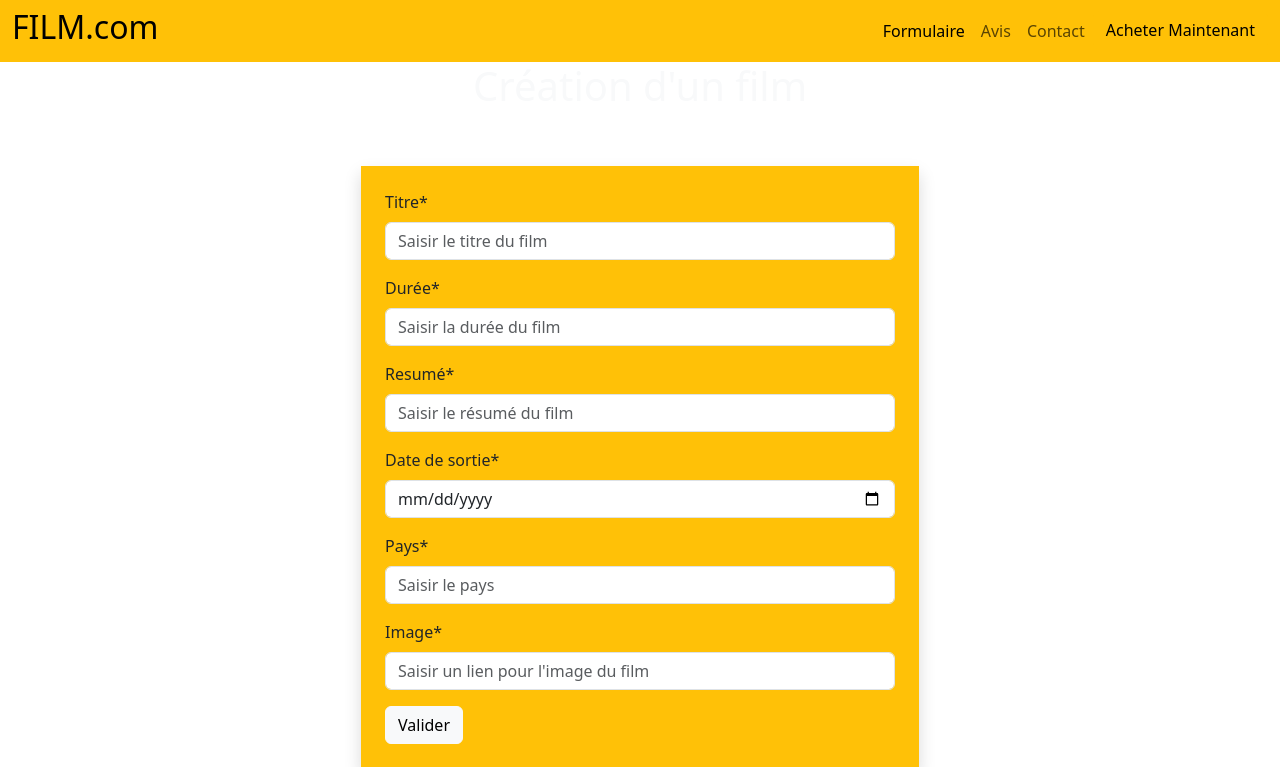
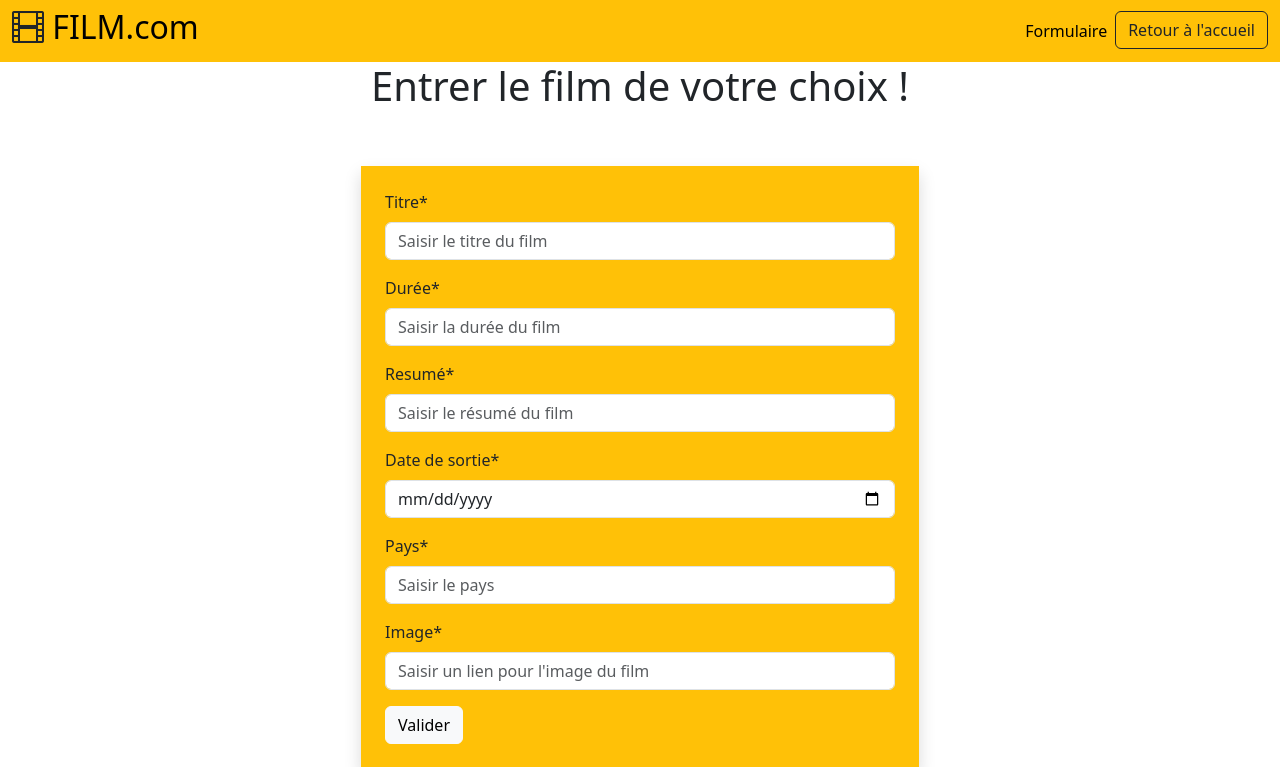
Before and after one commit to DASILVAClement/projet-cinema, a PHP site: page /formulaire.php in a window 1280 px wide. Shown: the top 767 px of the page. Run offline with PHP 8.4, Linux system fonts and the light colour scheme.

Commit message:
Petit ajustement

```diff
--- a/detail_film.php
+++ b/detail_film.php
@@ -23,6 +23,7 @@ $requete->execute();
           content="width=device-width, user-scalable=no, initial-scale=1.0, maximum-scale=1.0, minimum-scale=1.0">
     <meta http-equiv="X-UA-Compatible" content="ie=edge">
     <link href="assets/css/bootstrap.min.css" rel="stylesheet">
+    <link rel="stylesheet" href="https://cdn.jsdelivr.net/npm/bootstrap-icons@1.11.3/font/bootstrap-icons.min.css">
     <title>Document</title>
 </head>
 <body class="">
--- a/formulaire.php
+++ b/formulaire.php
@@ -80,12 +80,13 @@ if ($_SERVER["REQUEST_METHOD"] === "POST") {
           content="width=device-width, user-scalable=no, initial-scale=1.0, maximum-scale=1.0, minimum-scale=1.0">
     <meta http-equiv="X-UA-Compatible" content="ie=edge">
     <link href="../assets/css/bootstrap.min.css" rel="stylesheet">
+    <link rel="stylesheet" href="https://cdn.jsdelivr.net/npm/bootstrap-icons@1.11.3/font/bootstrap-icons.min.css">
     <title>Formulaire</title>
 </head>
 <body>
 <!--Insertion d'un menu-->
 <?php include_once 'menu.php' ?>
-<h1 class="text-center text-light">Création d'un film</h1>
+<h1 class="text-center text-dark">Entrer le film de votre choix !</h1>
 <div class="container d-flex">
     <div class="w-50 mx-auto shadow my-5 p-4 bg-warning ">
         <form action="" method="post" novalidate>
--- a/index.php
+++ b/index.php
@@ -36,7 +36,7 @@ include_once "fonction.php"
     <div class="container text-center">
         <div class="row align-items-center vh-100">
             <?php foreach ($films as $film) : ?>
-                <div class="container card col-xs-12 col-md-6 col-lg-4 col-xl-3 mt-4 mb-4 " style="width: 18rem">
+                <div class="container card col-xs-12 col-md-6 col-lg-4 col-xl-3 mt-4 mb-4 border border-dark border-2" style="width: 18rem">
                     <div class="card-body text-center">
                         <h3 class="fs-4 fw-bold"><?= $film["titre_film"] ?></h3>
                         <img src="<?= $film["image_film"] ?>" alt="<?= $film["titre_film"] ?>" class="img-fluid"><br>
--- a/menu.php
+++ b/menu.php
@@ -23,14 +23,8 @@
                         <a class="nav-link active" aria-current="page"
                            href="formulaire.php">Formulaire</a>
                     </li>
-                    <li class="nav-item">
-                        <a class="nav-link" href="#avis">Avis</a>
-                    </li>
-                    <li class="nav-item">
-                        <a class="nav-link" href="#contact">Contact</a>
-                    </li>
                     <li class="nav-item rounded-3">
-                        <a href="#tarifs" class="btn btn-warning">Acheter Maintenant</a>
+                        <a href="index.php" type="button" class="btn btn-outline-dark">Retour à l'accueil</a>
                     </li>
                 </ul>
             </div>
```
